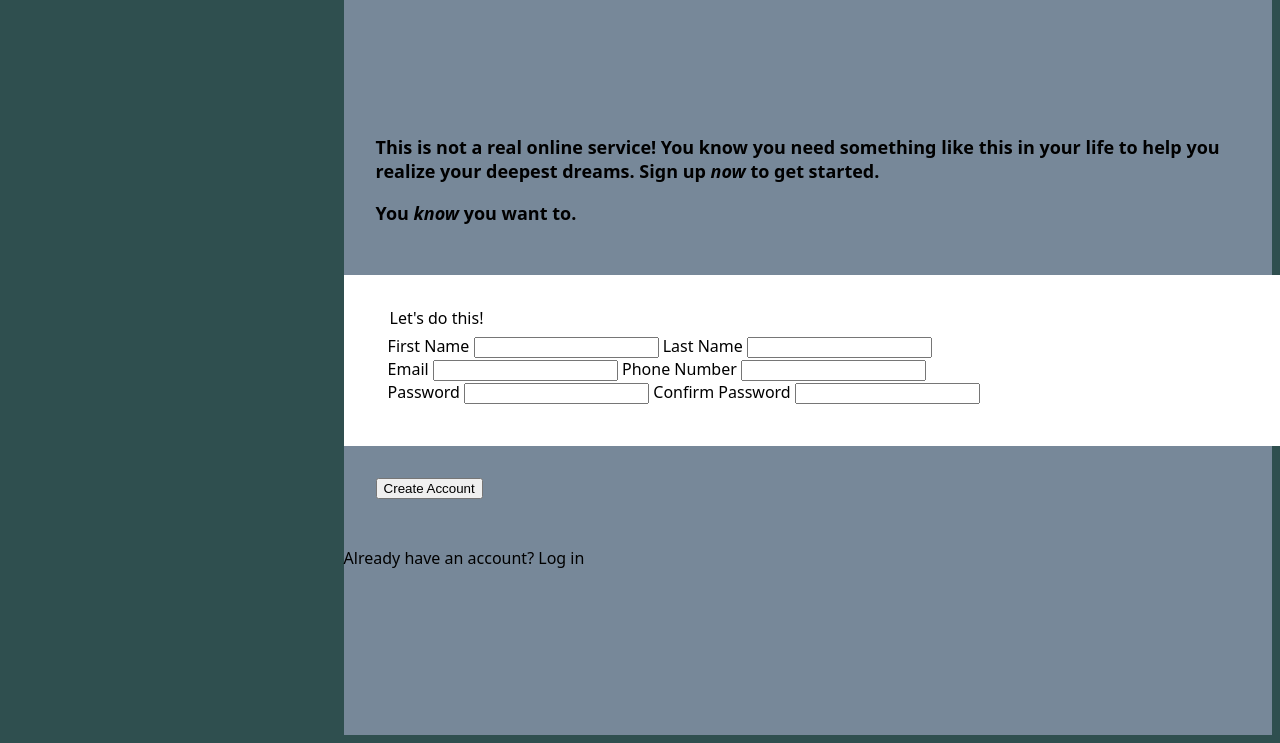
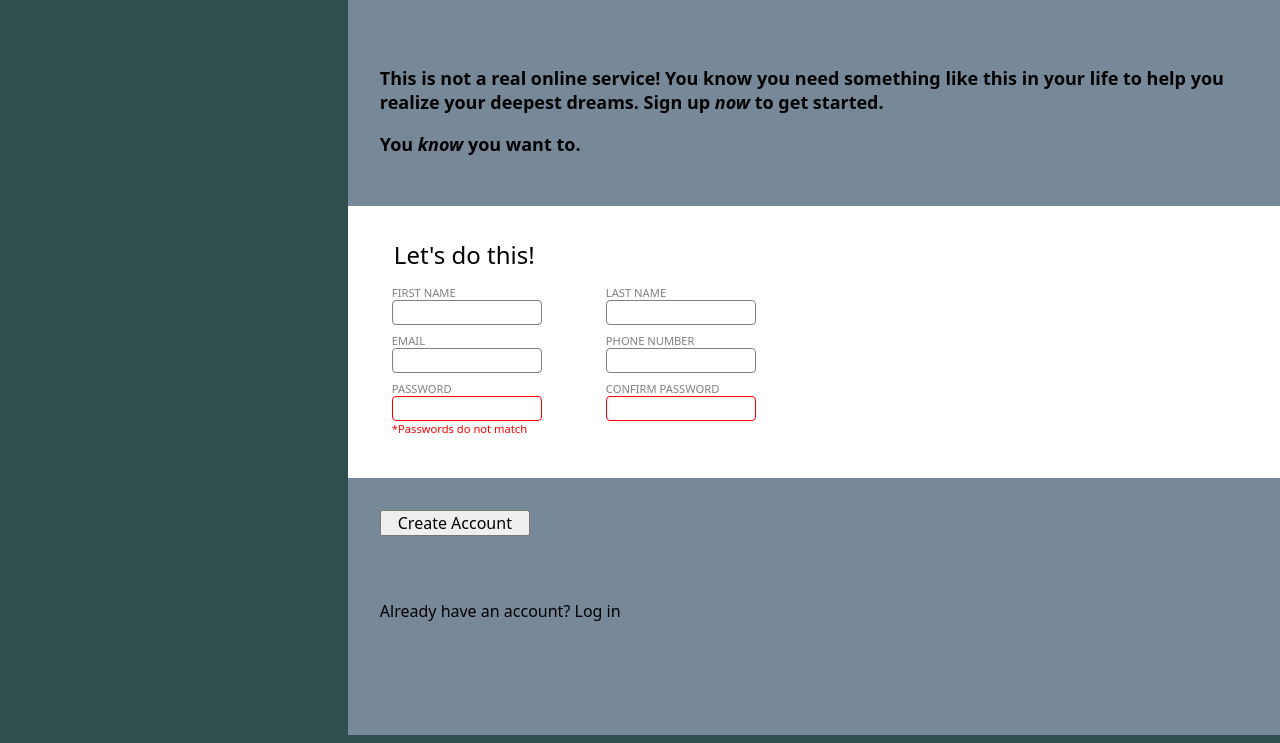
Before and after one commit to duncanp781/sign-up-form, a plain HTML site: page index.html in a window 1280 px wide. Shown: the part 73-816 px from the top of the page. Drawn offline with Linux system fonts and the light colour scheme.

Commit message:
Add Form Style

```diff
--- a/index.html
+++ b/index.html
@@ -6,6 +6,7 @@
   <meta name="viewport" content="width=device-width, initial-scale=1.0">
   <title>Document</title>
   <link rel="stylesheet" href="style.css">
+  <script src="script.js" defer></script>
 </head>
 <body>
   <div class="left">
@@ -30,38 +31,52 @@
       <p class = "subtext">You <em>know</em> you want to.</p>
     </div>
     <div class="form-area">
-      <form action="" id = 'form'>
+      <form action="." id = 'form'>
         <fieldset>
           <legend>Let's do this!</legend>
 
           <div class="name">
+            <div class="input">
               <label for="first-name">First Name</label>
               <input type="text" id="first-name">
+            </div>
 
+
+            <div class="input">
               <label for="last-name">Last Name</label>
               <input type="text" id="last-name">
             </div>
+          </div>
 
           <div class="info">
+            <div class="input">
               <label for="email">Email</label>
               <input type="email" id = 'email'>
+            </div>
 
+            <div class="input">
               <label for="number">Phone Number</label>
               <input type="tel" id = 'number'>
             </div>
+          </div>
 
           <div class="password">
+            <div class="input">
               <label for="password">Password</label>
-            <input type="password" name="password" id="password">
+              <input type="password" name="password" id="password" required class = 'error'>
+              <span></span>
+            </div>
 
+            <div class="input">
               <label for="confirm-password">Confirm Password</label>
-            <input type="password" name="password" id="confirm-password">
+              <input type="password" name="password" id="confirm-password" required class = 'error'>
+            </div>
           </div>
         </fieldset>
 
       </form>
-      <button type="submit" for = 'form' id = 'create-account'>Create Account</button>
-      <p type='log-in'>Already have an account? <a>Log in</a></p>
+      <button type="submit" for = 'form' id = 'create-account' >Create Account</button>
+      <p id='log-in'>Already have an account? <a>Log in</a></p>
     </div>
 
   </div>
--- /dev/null
+++ b/script.js
@@ -0,0 +1,16 @@
+const password = document.getElementById('password');
+const confirmPassword = document.getElementById('confirm-password');
+
+password.addEventListener('input', checkPasswords);
+confirmPassword.addEventListener('input', checkPasswords);
+
+
+function checkPasswords(){
+  if (password.value === confirmPassword.value){
+    password.classList.remove('error');
+    confirmPassword.classList.remove('error');
+  }else{
+    password.classList.add('error');
+    confirmPassword.classList.add('error');
+  }
+}
--- a/style.css
+++ b/style.css
@@ -1,18 +1,30 @@
+@font-face {
+  font-family: 'Norse-Bold';
+  src: url('fonts/Norse-Bold.woff');
+}
+
 :root{
   font-family:system-ui, -apple-system, BlinkMacSystemFont, 'Segoe UI', Roboto, Oxygen, Ubuntu, Cantarell, 'Open Sans', 'Helvetica Neue', sans-serif;
 
   --right-margin: 32px;
 }
-
+html{
+  height: 100%;
+  width: 100%;
+  padding: 0px;
+  margin: 0px;
+}
 body{
   display: flex;
   background-color: darkslategray;
+  width: 100%;
+  height: 100%;
 }
 
 
 .left{
   width: 40vw;
-  height: 100vh;
+  height: 100%;
 }
 
 
@@ -22,8 +34,17 @@ body{
   flex-direction: column;
   align-items: flex-start;
   justify-content: center;
-  height: 100vh;
+  height: 100%;
 
+}
+
+button, input, select, textarea {
+  font-family: inherit;
+  font-size: 100%;
+  width : 150px;
+  padding: 0;
+  margin: 0;
+  box-sizing: border-box;
 }
 
 .text{
@@ -32,8 +53,18 @@ body{
   font-weight: bold;
 }
 
+.logo{
+  background-color: rgba(0,0,0,0.4);
+  width: 100%;
+}
+
 #logo{
   width: 6rem;
+}
+
+.logo-text{
+  font-family: 'Norse-Bold', serif;
+  font-size: 2.5rem;
 }
 
 .form-area{
@@ -56,6 +87,53 @@ fieldset{
   flex-direction: column;
 }
 
+fieldset legend{
+  font-size: 1.5rem;
+}
+
+fieldset div{
+  font-size: 0.7rem;
+  text-transform: uppercase;
+  display: flex;
+  margin:4px 64px 0px 0px;
+}
+
+fieldset div label{
+  color: gray;
+}
+
+.input{
+  display: flex;
+  flex-direction: column;
+  box-sizing: border-box;
+}
+
+input{
+  padding: 4px;
+  border-radius: 4px;
+  border-style: solid;
+  border-width: 1px;
+  border-color: gray;
+}
+
+input:focus{
+  outline: none;
+  border: 2px solid rgb(121, 121, 255);
+}
+
+input.error,
+input:invalid{
+  border-color: red;
+}
+
+#password.error+span::after,
+#password:invalid+span::after{
+  font-size: 0.7rem;
+  color: red;
+  content: "*Passwords do not match";
+  text-transform: none;
+}
+
 #create-account{
   margin: var(--right-margin);
 }
```
Lines whose indentation alone changed are shown as unchanged.
